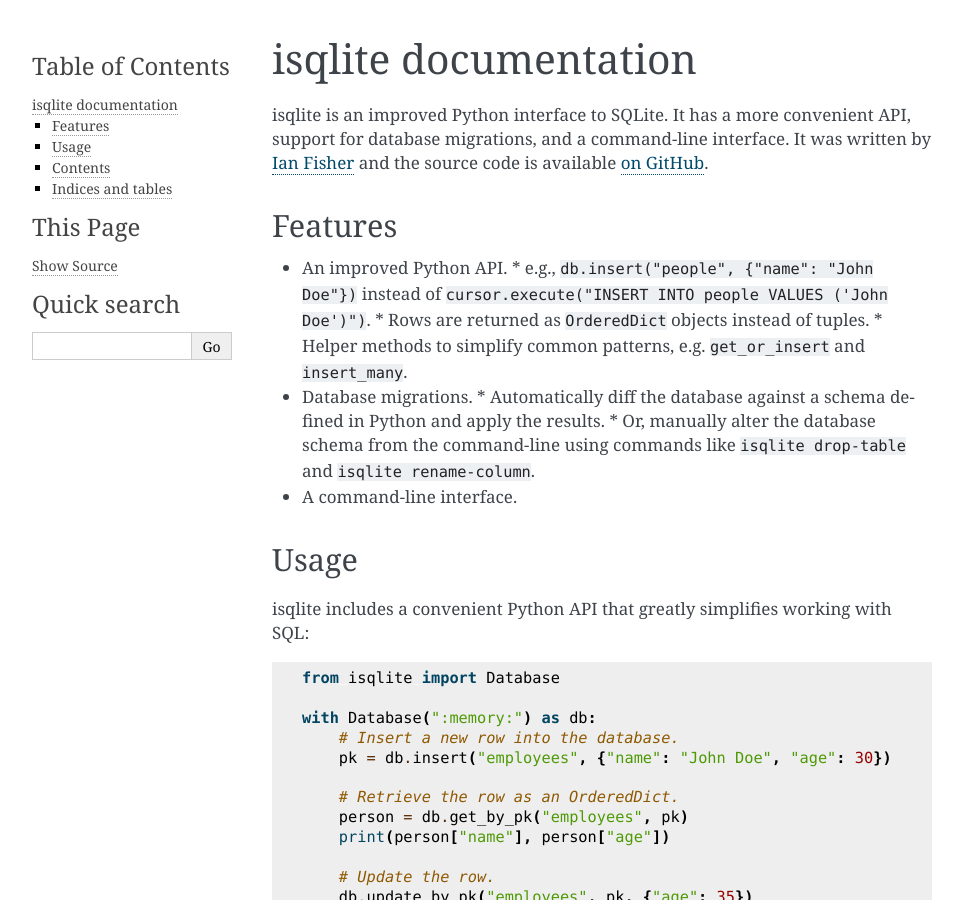
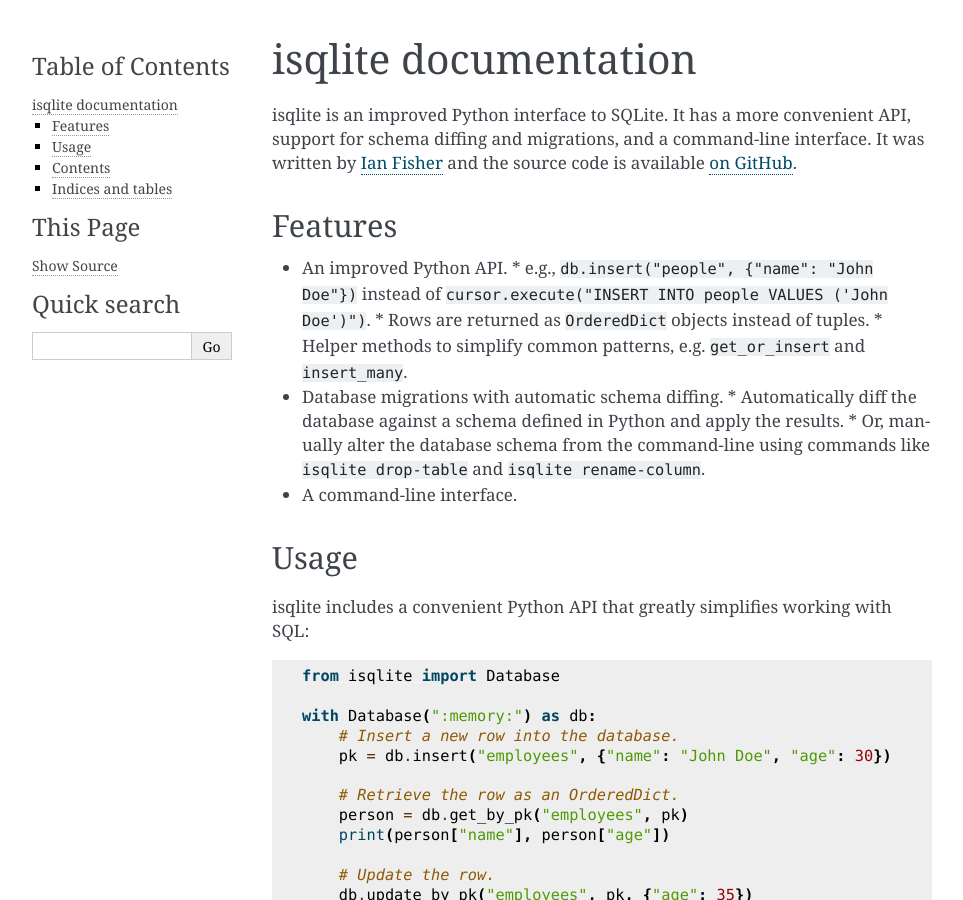
Before and after one commit to iafisher/isqlite, a Sphinx documentation site: the page built from docs/index.rst, in a window 1280 px wide and 900 px high. Shown: the whole window, without its empty margins (148-1111 px from the left). Built offline with Sphinx 7.4.7, drawn with Linux system fonts in a browser that asks for light colours.

Commit message:
Minor polish for docs

```diff
--- a/docs/index.rst
+++ b/docs/index.rst
@@ -1,7 +1,7 @@
 isqlite documentation
 =====================
 
-isqlite is an improved Python interface to SQLite. It has a more convenient API, support for database migrations, and a command-line interface. It was written by `Ian Fisher <https://iafisher.com>`_ and the source code is available `on GitHub <https://github.com/iafisher/isqlite>`_.
+isqlite is an improved Python interface to SQLite. It has a more convenient API, support for schema diffing and migrations, and a command-line interface. It was written by `Ian Fisher <https://iafisher.com>`_ and the source code is available `on GitHub <https://github.com/iafisher/isqlite>`_.
 
 Features
 --------
@@ -9,7 +9,7 @@
   * e.g., ``db.insert("people", {"name": "John Doe"})`` instead of ``cursor.execute("INSERT INTO people VALUES ('John Doe')")``.
   * Rows are returned as ``OrderedDict`` objects instead of tuples.
   * Helper methods to simplify common patterns, e.g. ``get_or_insert`` and ``insert_many``.
-* Database migrations.
+* Database migrations with automatic schema diffing.
   * Automatically diff the database against a schema defined in Python and apply the results.
   * Or, manually alter the database schema from the command-line using commands like ``isqlite drop-table`` and ``isqlite rename-column``.
 * A command-line interface.
```
Also changed, not shown: README.md (+3 -3 lines).
